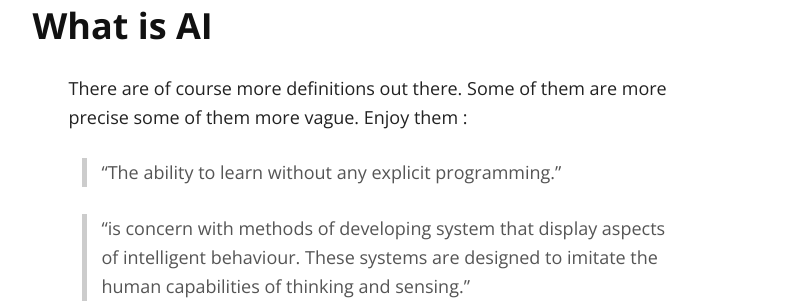
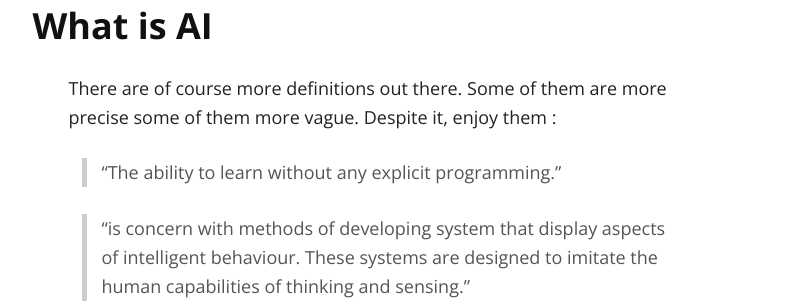
Before and after one commit to peterszatmary/ai, a Jekyll site: the page built from index.markdown, in a window 1280 px wide and 900 px high, scrolled down 626 px. Shown: the part 184-487 px from the top of the window, without its empty margins (259-1053 px from the left). Built offline with Jekyll 4.4.1, drawn with Linux system fonts in a browser that asks for light colours; nearby versions of some CDN libraries.

Commit message:
trying fix paths

```diff
--- a/_includes/ai-definitions.html
+++ b/_includes/ai-definitions.html
@@ -1,7 +1,7 @@
 <h3 id="what-is-ai">What is AI</h3>
 
 <p>There are of course more definitions out there. Some of them are more precise some of them more vague.
-    Enjoy them :
+    Despite it, enjoy them :
 </p>
 
 <blockquote>
--- a/_layouts/default.html
+++ b/_layouts/default.html
@@ -6,13 +6,13 @@
   <meta name="description" content="{{ site.description }}">
   <meta name="viewport" content="width=device-width, initial-scale=1.0">
   <title>{{ site.title }}</title>
-  <link rel="stylesheet" href="/assets/css/normalize.css">
-  <link rel="stylesheet" href="/assets/css/solo.css">
-  <link rel="stylesheet" href="/assets/css/syntax.css">
+  <link rel="stylesheet" href="{{ site.url }}/assets/css/normalize.css">
+  <link rel="stylesheet" href="{{ site.url }}/assets/css/solo.css">
+  <link rel="stylesheet" href="{{ site.url }}/assets/css/syntax.css">
   {% if site.font-awesome-include %}<link rel="stylesheet" href="https://maxcdn.bootstrapcdn.com/font-awesome/4.5.0/css/font-awesome.min.css">{% endif %}
-  <link rel="stylesheet" href="/assets/css/rrssb.css">
+  <link rel="stylesheet" href="{{ site.url }}/assets/css/rrssb.css">
 
-  <script src="/assets/scripts/jquery.js"></script>
+  <script src="{{ site.url }}/assets/scripts/jquery.js"></script>
   <link rel="canonical" href="{{ site.url }}" />
 </head>
 <body>
@@ -28,6 +28,6 @@
     {{ content }}
     </div>
   </article>
-<script src="/assets/scripts/rrssb.min.js"></script>
+<script src="{{ site.url }}/assets/scripts/rrssb.min.js"></script>
 </body>
 </html>
--- a/_layouts/page.html
+++ b/_layouts/page.html
@@ -5,8 +5,8 @@
   <meta http-equiv="X-UA-Compatible" content="IE=edge">
   <meta name="viewport" content="width=device-width, initial-scale=1.0">
   <title>{{ site.title }}</title>
-  <link rel="stylesheet" href="/assets/css/normalize.css">
-  <link rel="stylesheet" href="/assets/css/solo.css">
+  <link rel="stylesheet" href="{{ site.url }}/assets/css/normalize.css">
+  <link rel="stylesheet" href="{{ site.url }}/assets/css/solo.css">
 </head>
 <body>
 
```
